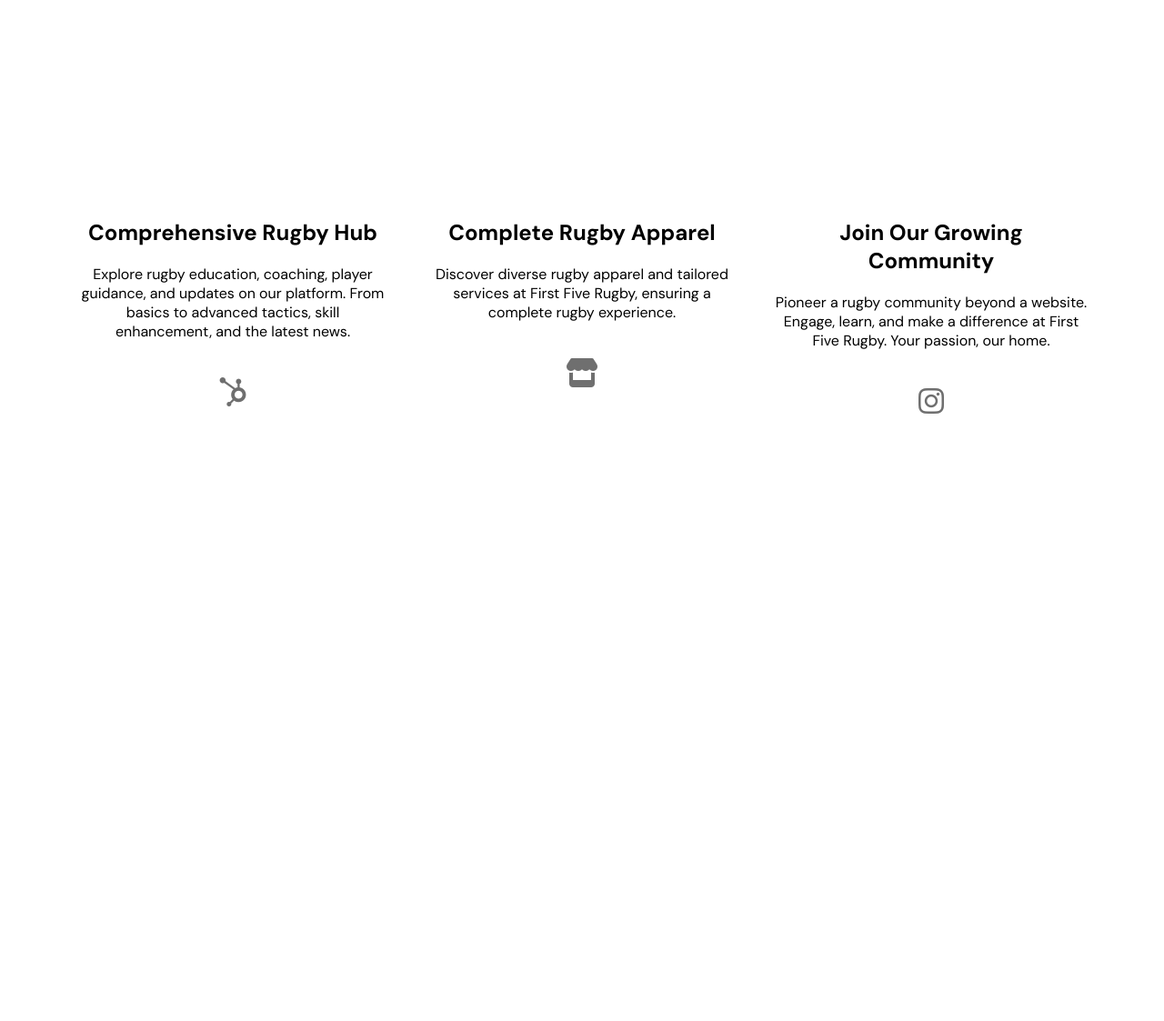
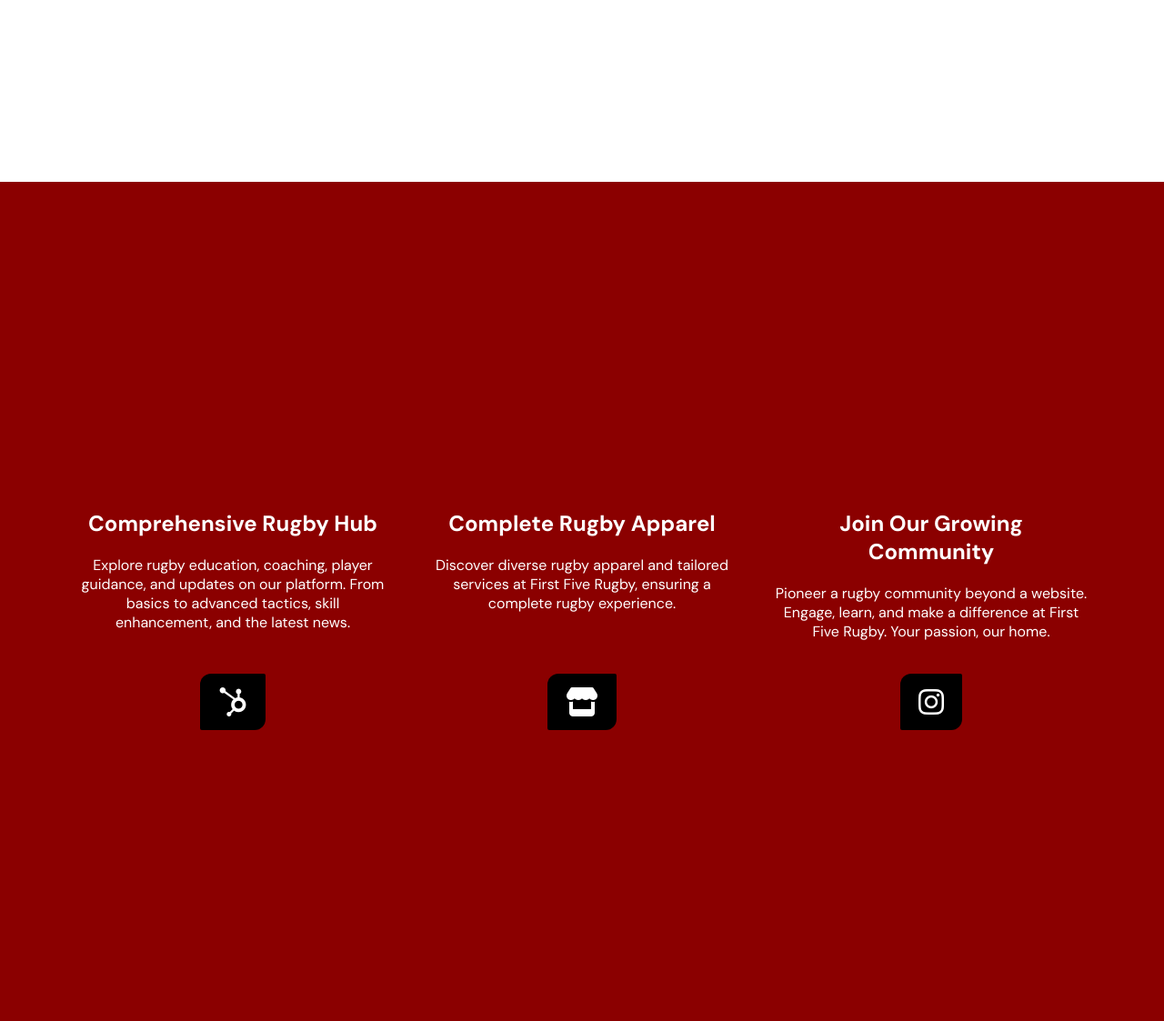
Before and after one commit to reyesjl/fwa, a Django app: page /about/ in a window 1280 px wide. Shown: the part 600-1723 px from the top of the page at 91% size. Before the commit the page ends 1055 px from the top, so only its background shows below. Run offline with Django 5.2, Linux system fonts and the light colour scheme.

Commit message:
edit color and buttons on about page;

```diff
--- a/firstfive/static/css/about.css
+++ b/firstfive/static/css/about.css
@@ -20,13 +20,16 @@
 .row-wrapper {
     display: flex;
     justify-content: center;
-    padding-bottom: 40vh;
+    background-color: darkred;
+    color: white;
+    padding: 40vh 0;
 }
 
 .diverse-section, .store-section, .community-section {
     display: flex;
     flex-direction: column;
     align-items: center;
+    justify-content: space-between;
     width: 30%;
     text-align: center;
 }
@@ -41,13 +44,22 @@
 }
 
 .action-link {
-    color: rgb(111, 111, 111);
+    background: black;
+    padding: 15px 20px;
+    color: white;
     text-decoration: none;
     font-size: 2em;
     transition: all .3s;
+    display: flex;
+    align-items: center;
+    justify-content: center;
+    border-radius: 12px;
+    border-top-right-radius: 2px;
+    border-bottom-left-radius: 2px;
 }
 
 .action-link:hover {
+    background: white;
     color: black;
     transition: all .3s;
 }
@@ -63,6 +75,7 @@
 
     .row-wrapper {
         flex-direction: column;
+        gap: 150px;
     }
 
     .diverse-section, .store-section, .community-section {
```
